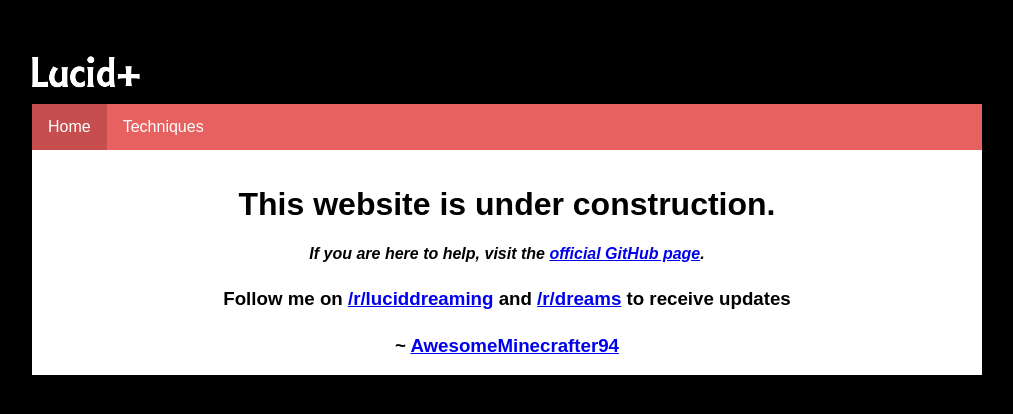
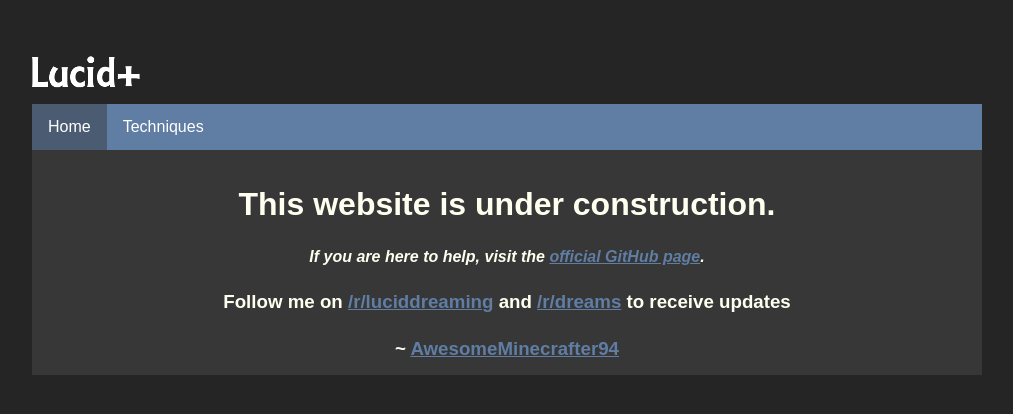
Before and after one commit to AwesomeMinecrafter94/LucidPlus.github.io, a plain HTML site: page index.html in a window 1280 px wide. Shown: the whole page, without its empty margins (133-1146 px from the left). Drawn offline with Linux system fonts and the light colour scheme.

Commit message:
new color scheme

```diff
--- a/css/style.css
+++ b/css/style.css
@@ -4,7 +4,7 @@ html, body{
 	font-family: arial;
 	text-align: center;
 	/*background: url(../images/background.png);*/
-	background-color: black;
+	background-color: #252525;
 	background-repeat: no-repeat;
 	background-size: 100% 100%;
 	float: center;
@@ -15,15 +15,17 @@ html, body{
     }
 
 
-h2,h3 {
+h2,h3,h4 {
 text-align: center;
 margin: 25px;
 padding: 0px;
+color:#FFFFF0;
 	}
 
 h1 {
 	padding-top: 15px;
 	padding-bottom: 0px;
+	color: #FFFFF0;
 }
 
 .logo {
@@ -35,7 +37,7 @@ h1 {
 .logoc {
 width: 950;
 height: 100;
- background-color: black;
+ background-color: #252525;
  text-align: left;
 }
 .container {
@@ -43,22 +45,21 @@ height: 100;
 	height: 325px;
 	margin: auto;
 	margin-top: 50px;
-	background-color: white;
+	background-color: #373737;
 	float: center;
     }
 
 
 .active {
-    background-color: #c64e4e;
+    background-color: #4b5c72;
     color: white;
-    }
-
+}
 ul {
     list-style-type: none;
     margin: 0;
     padding: 0;
     overflow: hidden;
-    background-color: #e76161;
+    background-color: #607DA3;
     }
 
 li {
@@ -75,5 +76,12 @@ li a {
 
 
 li a:hover {
-    background-color: #8f3939;
+    background-color: #313e4f;
 }
+
+h3 a {
+	color:#607DA3;
+}
+h4 a {
+	color:#607DA3;
+}
```
